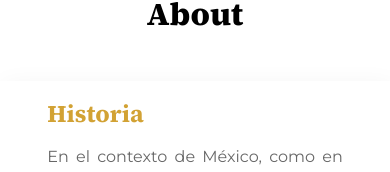
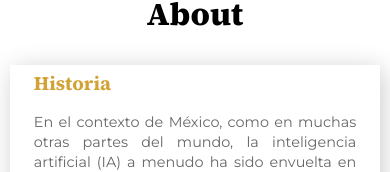
Before and after one commit to Daniel-Garrido/association, a Vue app: page / in a window 390 px wide. Shown: the part 7441-7613 px from the top of the page. Built offline with nearby package versions, Linux system fonts and the light colour scheme.

Commit message:
seccion about responsive

```diff
--- a/src/pages/HomePage.vue
+++ b/src/pages/HomePage.vue
@@ -444,7 +444,7 @@ ul{
 
 .section__about{
   /* padding-block: 5.8rem 7rem; */
-  padding-bottom: 8rem;
+  padding-bottom: 5rem;
 }
 
 .about__content{
@@ -453,12 +453,15 @@ ul{
 }
 
 .about__title{
-  margin-bottom: 3rem;
+  margin-bottom: 1rem;
 }
 
 .about__content_seccion{
-  padding: 20px;
-  box-shadow: 3px 4px 24px 0px rgba(0, 0, 0, 0.05);
+  width: 85%;
+
+  padding: 1rem;
+  margin:2rem;
+  box-shadow: 3px 4px 24px 0px rgba(0, 0, 0, 0.2);
 }
 
 .about__title_Text{
@@ -479,6 +482,27 @@ ul{
   font-weight: 400;
   line-height: 24px;
   padding: 0 1.7rem;
+}
+
+/**media query para la seccion de about */
+@media (max-width: 400px) {
+  .about__content_seccion {
+    width: 95%; /* Ajustar el ancho para pantallas más pequeñas */
+    margin: 1rem; /* Reducir el margen */
+    padding: 0.5rem; /* Ajustar el padding */
+  }
+
+  .about__title_Text {
+    font-size: 1.2rem; /* Reducir el tamaño de la fuente */
+    line-height: 20px; /* Ajustar la altura de línea */
+    padding: 0 1rem; /* Ajustar el padding */
+  }
+
+  .about_Text {
+    font-size: 0.9rem; /* Reducir el tamaño de la fuente si es necesario */
+    line-height: 20px; /* Ajustar la altura de línea */
+    padding: 0 1rem; /* Ajustar el padding */
+  }
 }
 
 
```
